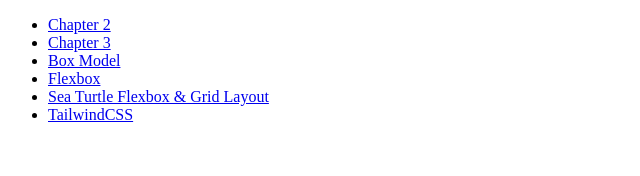
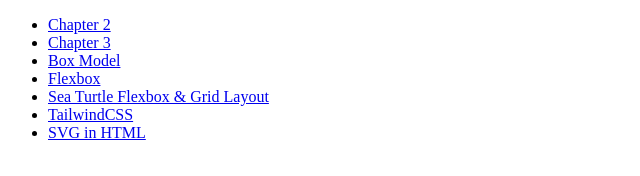
Before and after one commit to mgibson12/webd168, a plain HTML site: page index.html in a window 1280 px wide. Shown: the whole page, without its empty margins (0-640 px from the left). Drawn offline with Linux system fonts and the light colour scheme.

Commit message:
Update index.html

```diff
--- a/index.html
+++ b/index.html
@@ -16,6 +16,7 @@
             <li><a href="lesson04/">Flexbox</a></li>
              <li><a href="lesson07/">Sea Turtle Flexbox & Grid Layout</a></li>
             <li><a href="lesson08/">TailwindCSS</a></li>
+            <li><a href="lesson09/">SVG in HTML</a></li>
 
         </ul>
     </nav>
```
